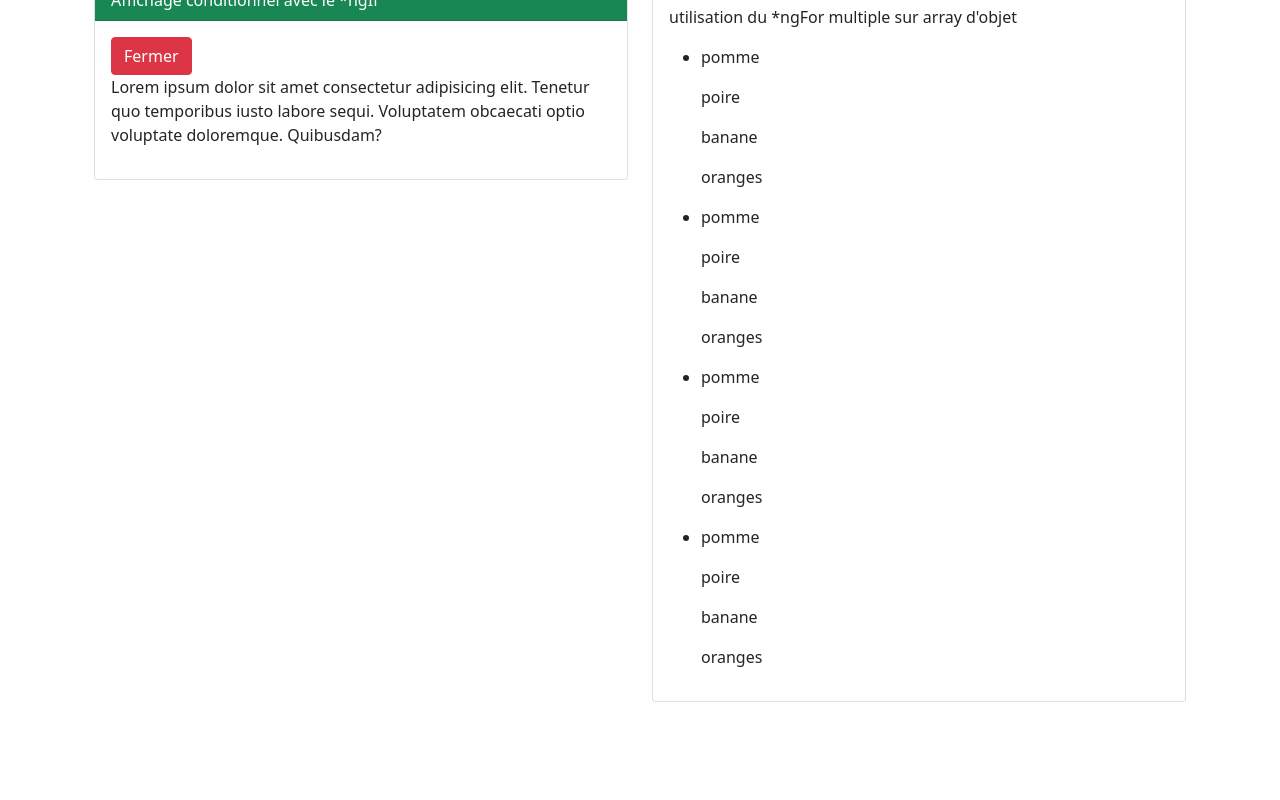
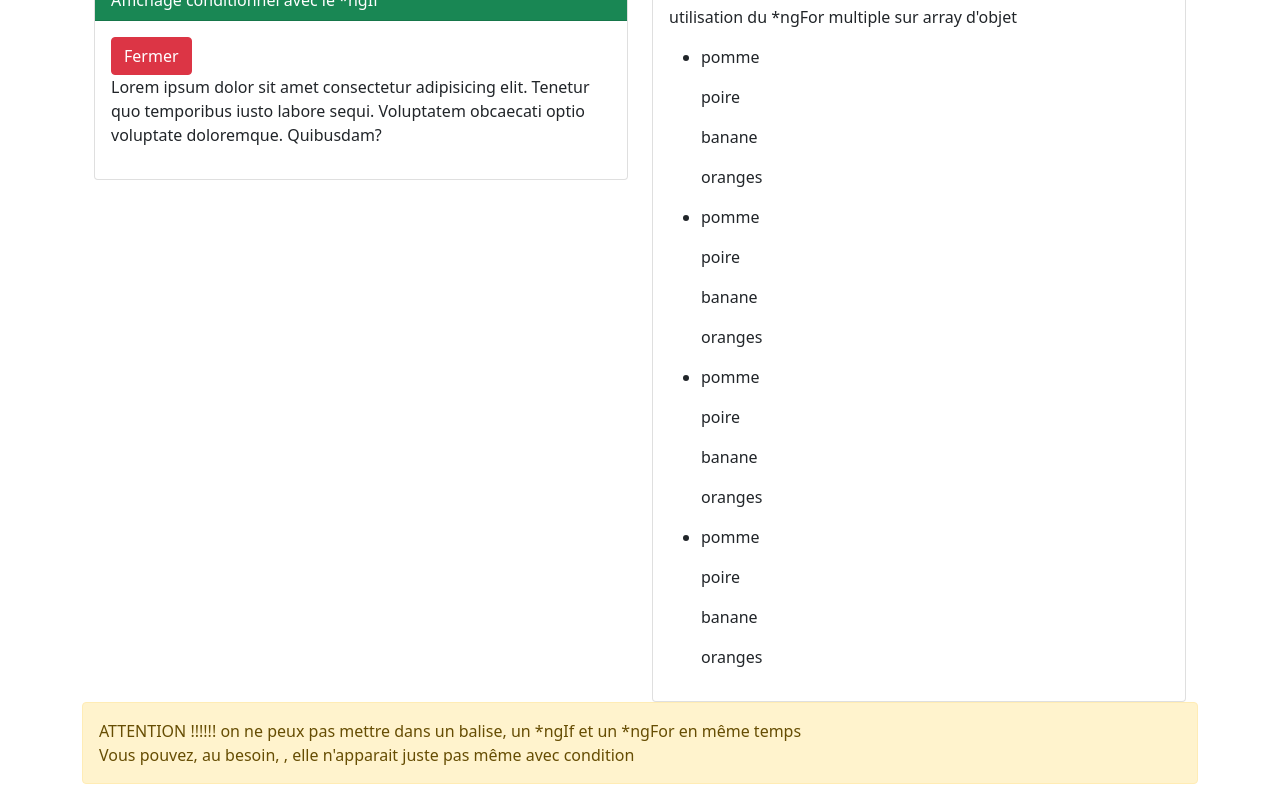
Before and after one commit to evengyl/DemoETU_Technobel_Dataviz, an Angular app: page /demo/demo7 in a window 1280 px wide. Shown: the part 674-1474 px from the top of the page. Before the commit the page ends 1376 px from the top, so only its background shows below. Built offline with nearby package versions, Linux system fonts and the light colour scheme.

Commit message:
add infos demo7

```diff
--- a/src/app/components/demo/demo7/demo7.component.html
+++ b/src/app/components/demo/demo7/demo7.component.html
@@ -79,6 +79,9 @@
             </div>
         </div>
 
-
+        <p class="alert alert-warning">
+            ATTENTION !!!!!! on ne peux pas mettre dans un balise, un *ngIf et un *ngFor en même temps<br>
+            Vous pouvez, au besoin, <ng-container></ng-container>, elle n'apparait juste pas même avec condition
+        </p>
     </div>
 </div>
```
